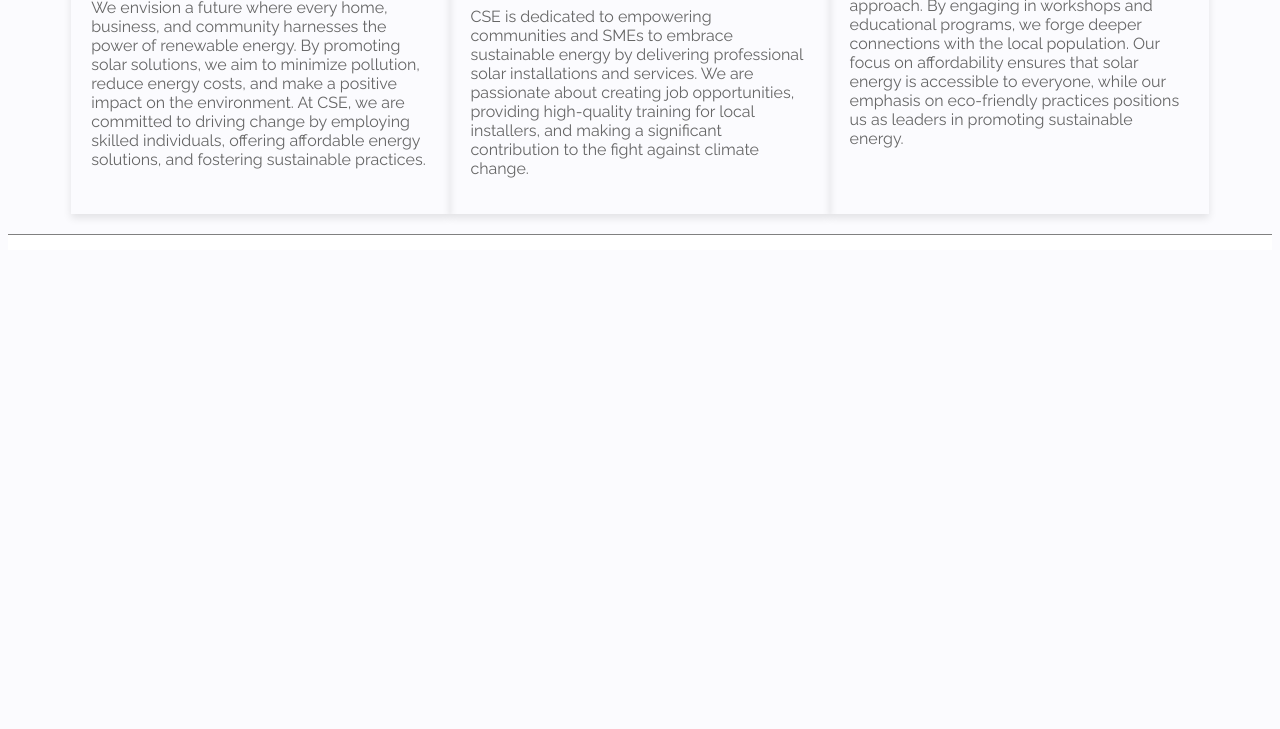
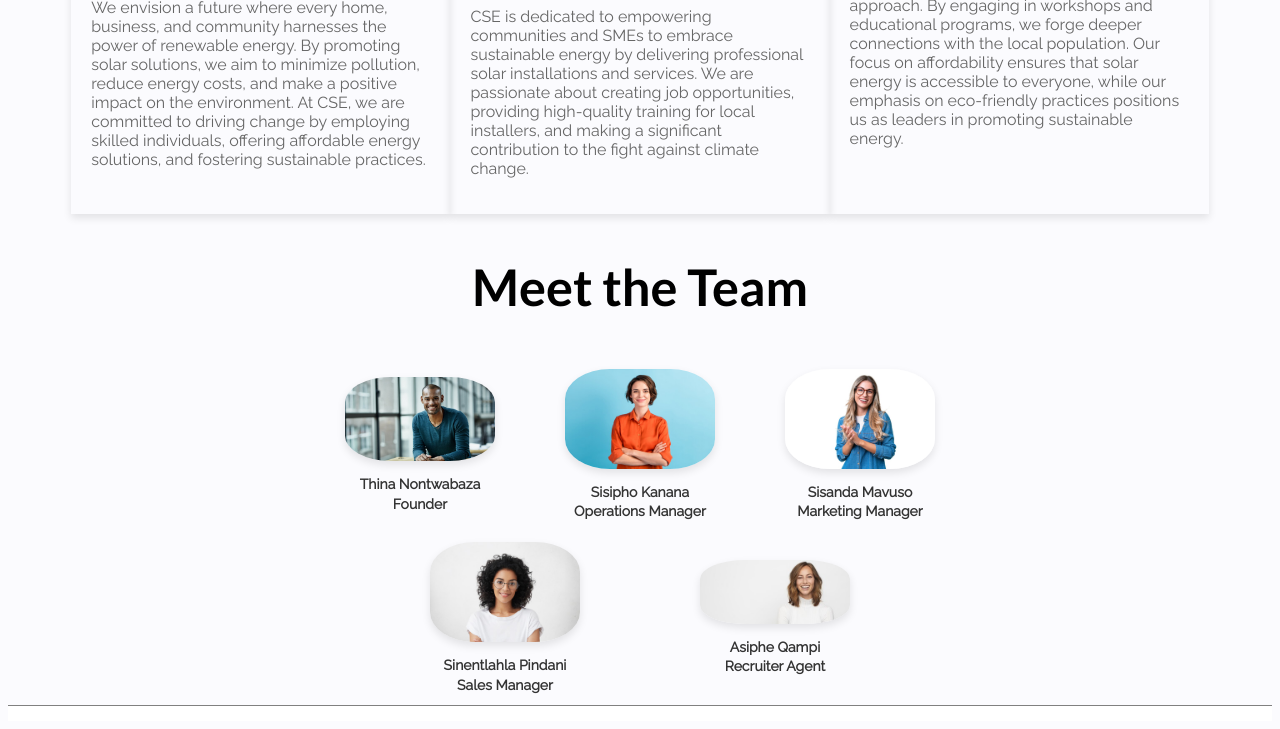
Before and after one commit to Sisanda25/Cape_Sunny_Energy, a plain HTML site: page about.html in a window 1280 px wide. Shown: the part 1071-1800 px from the top of the page. Before the commit the page ends 1329 px from the top, so only its background shows below. Drawn offline with Linux system fonts and the light colour scheme.

Commit message:
team section is added

```diff
--- a/about.html
+++ b/about.html
@@ -61,6 +61,22 @@
             </div>
         </div>
 
+        <h2 class="h2">Meet the Team</h2>
+        <div class="team-row">
+            <figure>
+            <img src="images/About/T.jpg" alt="Team Member 1"><figcaption>Thina Nontwabaza<br>Founder</figcaption></figure>
+
+            <figure><img src="images/About/SISI.jpg" alt="Team Member 2"><figcaption>Sisipho Kanana<br>Operations Manager </figcaption></figure>
+                <figure><img src="images/About/SISA.jpg" alt="Team Member 3"><figcaption>Sisanda Mavuso<br>Marketing Manager</figcaption></figure>
+        </div>
+
+
+        <div class="team-row centered">
+          <figure>  <img src="images/About/SINE.jpg" alt="Team Member 4"> <figcaption>Sinentlahla Pindani<br>Sales Manager</figcaption></figure><br>
+          <figure><img src="images/About/ASI.jpg" alt="Team Member 5"><figcaption>Asiphe Qampi<br> Recruiter Agent </figcaption></figure>
+        </div>
+
+
     </body>
     <footer>
 
--- a/style.css
+++ b/style.css
@@ -161,3 +161,48 @@ img{
     color: #666;
     text-align: left;
 }
+h2{
+    text-align: center;
+}
+
+.team-row {
+    display: flex;
+    justify-content: center; /* Centers the content horizontally */
+    align-items: center; /* Centers the content vertically, in case of height differences */
+    gap: 50px;
+}
+
+
+.team-row.centered {
+    display: flex; /* Ensures flex properties apply */
+    justify-content: center; /* Centers the content horizontally */
+    align-items: center; /* Centers the content vertically, in case of height differences */
+    gap: 50px;
+}
+
+
+.team-row figure {
+    text-align: center; /* Center-align text within figures */
+    margin: 10px; /* Space around each figure */
+}
+
+.team-row img {
+    width: 150px; /* Set a fixed width for consistency */
+    height: auto; /* Maintain aspect ratio */
+    border-radius: 30%; /* Make images circular */
+    box-shadow: 0 4px 8px rgba(0,0,0,0.1); /* Add subtle shadow */
+    transition: transform 0.3s ease; /* Add smooth scaling transition */
+}
+
+.team-row img:hover {
+    transform: scale(1.05); /* Slightly enlarge image on hover */
+}
+
+
+.team-row figcaption {
+    margin-top: 10px; /* Space between image and text */
+    font-size: 14px; /* Adjust font size */
+    color: #333; /* Text color */
+    font-weight: bold; /* Bold text */
+    line-height: 1.4; /* Line height for text */
+}
```
Also changed, not shown: images/About/ASI.jpg (added), images/About/SINE.jpg (added), images/About/SISA.jpg (added), images/About/SISI.jpg (added), images/About/T.jpg (added).
